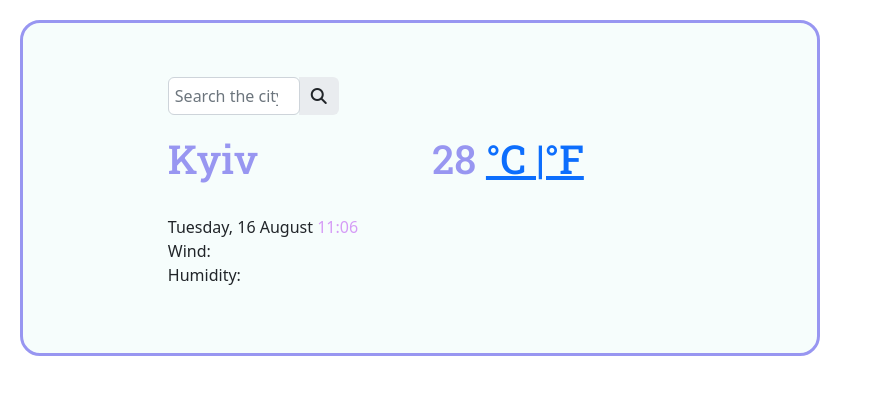
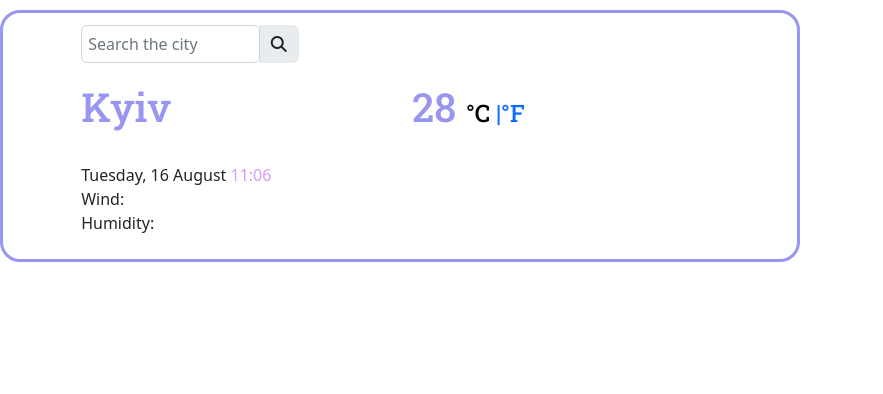
Before and after one commit to vikrur/Victorias-weather-2, a plain HTML site: page index.html in a window 1280 px wide. Shown: the whole page, without its empty margins (0-883 px from the left). Drawn offline with nearby package versions, Linux system fonts and the light colour scheme; no server answers.

Commit message:
Update styles.css

```diff
--- a/styles.css
+++ b/styles.css
@@ -10,14 +10,13 @@ body {
 
 #root {
   max-width: 800px;
-  margin: 20px 0 0 20px;
-  padding: 50px 80px;
+  margin: 10px 0 0 0px;
+  padding: 8px 0;
   /* background: linear-gradient(to right, rgb(33, 33, 30), rgb(46, 52, 64)); */
   /* rgb(243, 244, 227), rgb(225, 232, 247)); */
   border-radius: 20px;
   border: solid;
   border-color: #9896f1;
-  background-color: #f6fdfc;
 }
 
 .container {
@@ -87,3 +86,18 @@ body {
 #temperature-description {
   text-transform: capitalize;
 }
+
+.farenheit,
+.celcius {
+  text-decoration: none;
+  font-size: 24px;
+}
+
+.temp .active {
+  color: black;
+  cursor: default;
+}
+
+.temp .active:hover {
+  text-decoration: none;
+}
```
